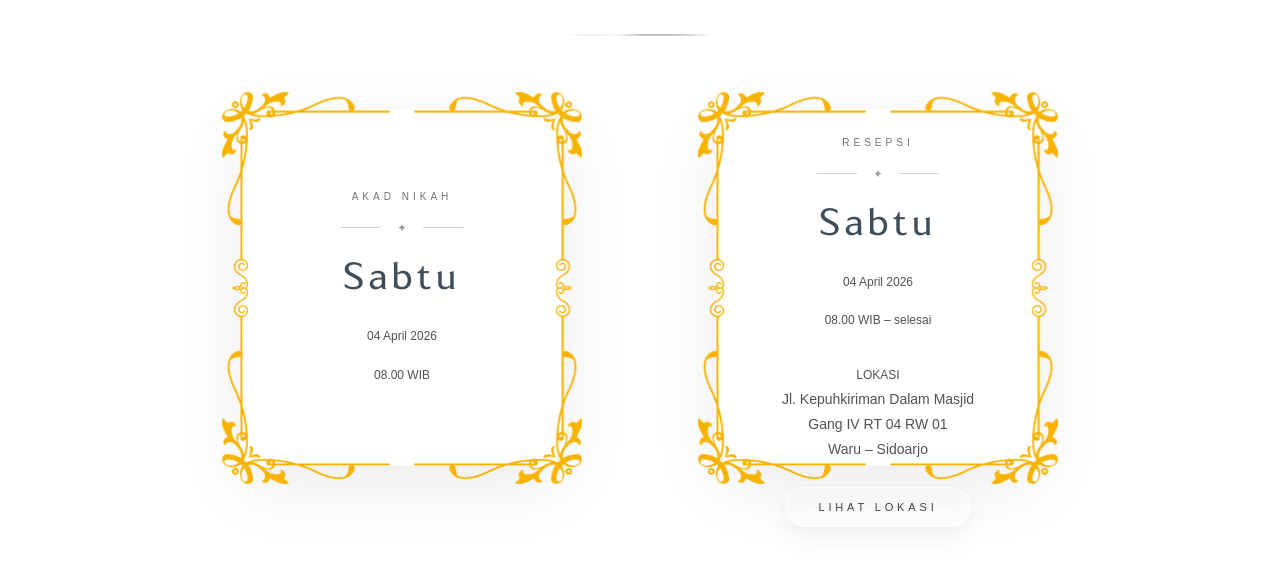
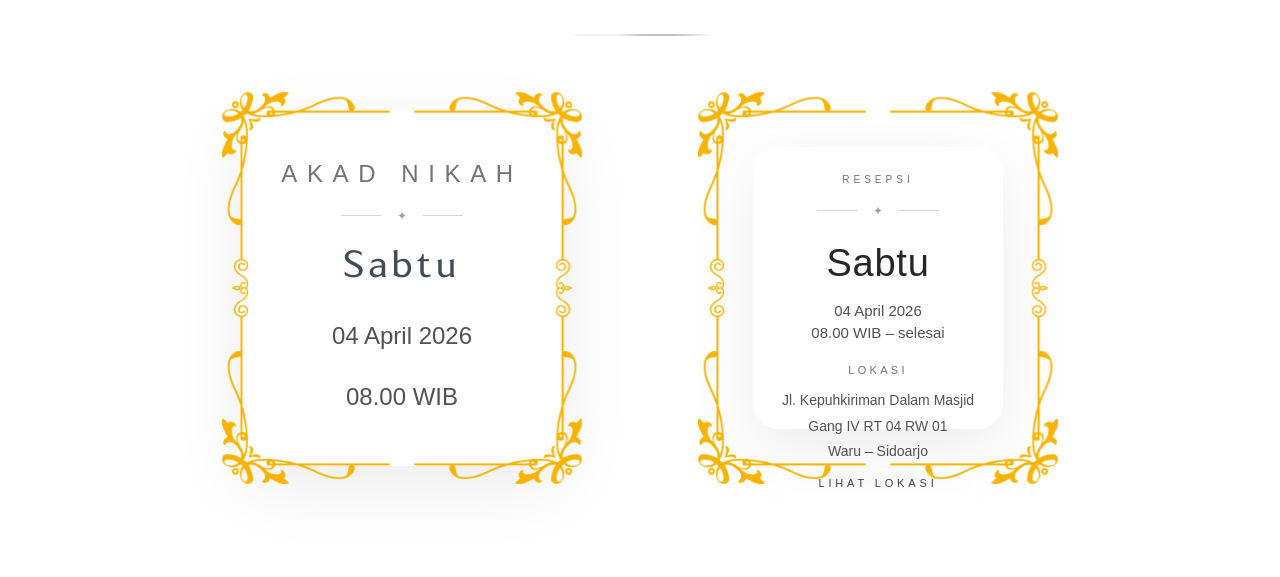
Before and after one commit to swakastudio/duajemari, a Next.js app: page /firoh-arofi/invitation in a window 1280 px wide. Shown: the part 3210-3787 px from the top of the page. Built offline with nearby package versions, Linux system fonts and the light colour scheme.

Commit message:
Update HariBahagia.tsx

```diff
--- a/app/(wedding)/firoh-arofi/components/HariBahagia.tsx
+++ b/app/(wedding)/firoh-arofi/components/HariBahagia.tsx
@@ -67,7 +67,7 @@ px-6
 ">
 
 
-<p className="text-[10px] tracking-[0.4em] text-neutral-500">
+<p className="text-[24px] tracking-[0.4em] text-neutral-500">
 AKAD NIKAH
 </p>
 
@@ -89,7 +89,7 @@ Sabtu
 
 
 <p className="
-text-[12px]
+text-[24px]
 leading-[1.9]
 text-neutral-600
 mt-4
@@ -102,7 +102,7 @@ mx-auto
 
 
 <p className="
-text-[12px]
+text-[24px]
 leading-[1.9]
 text-neutral-600
 mt-4
@@ -139,85 +139,52 @@ className="absolute inset-0 w-full h-full object-contain pointer-events-none z-1
 
 <div className="
 absolute
-top-[18px]
-bottom-[18px]
-left-[18px]
-right-[18px]
-bg-white/15
+top-[55px]
+bottom-[55px]
+left-[55px]
+right-[55px]
+
+bg-white/70
 backdrop-blur-xl
 rounded-[26px]
-border border-white/3
+border border-white/40
 shadow-[0_20px_70px_rgba(0,0,0,0.08)]
+
 flex
 flex-col
-items-center
 text-center
 px-6
 py-6
 ">
 
-
 <p className="text-[10px] tracking-[0.4em] text-neutral-500">
 RESEPSI
 </p>
 
-
-<div className="flex items-center gap-4 my-4">
-
+<div className="flex items-center justify-center gap-4 my-4">
 <div className="w-10 h-[1px] bg-neutral-300"></div>
-
 <span className="text-neutral-400 text-xs">✦</span>
-
 <div className="w-10 h-[1px] bg-neutral-300"></div>
-
 </div>
 
-
-<h3 className="font-ltsip text-[38px] tracking-[0.06em] text-[#3f4d58]">
+<h3 className="text-[38px] font-light text-neutral-800 tracking-[0.02em]">
 Sabtu
 </h3>
 
-
-<p className="
-text-[12px]
-leading-[1.9]
-text-neutral-600
-mt-4
-max-w-[260px]
-mx-auto
-"
->
+<p className="mt-2 text-[15px] text-neutral-600">
 04 April 2026
 </p>
 
-
-<p className="
-text-[12px]
-leading-[1.9]
-text-neutral-600
-mt-4
-max-w-[260px]
-mx-auto
-"
->
+<p className="text-[15px] text-neutral-600">
 08.00 WIB – selesai
 </p>
-
 
 
 {/* ADDRESS */}
 
 <div className="mt-4 text-[14px] leading-[1.8] text-neutral-600">
 
-<p className="
-text-[12px]
-leading-[1.9]
-text-neutral-600
-mt-4
-max-w-[260px]
-mx-auto
-"
->
+<p className="mb-2 text-[11px] tracking-[0.3em] text-neutral-500">
 LOKASI
 </p>
 
@@ -230,7 +197,6 @@ Waru – Sidoarjo
 </div>
 
 
-
 {/* BUTTON */}
 
 <a
@@ -238,17 +204,12 @@ href="https://maps.app.goo.gl/KyBmg8SrXz88uX1n9"
 target="_blank"
 rel="noreferrer"
 className="
-mt-6
+mt-auto
 inline-flex
 items-center
 justify-center
-px-8
-py-[11px]
-
-text-[11px]
-tracking-[0.35em]
-text-neutral-700
-
+px-7
+py-[10px]
 rounded-full
 
 bg-white/20
@@ -257,22 +218,22 @@ backdrop-blur-md
 border
 border-white/40
 
-shadow-[0_8px_30px_rgba(0,0,0,0.08)]
+text-[11px]
+tracking-[0.35em]
+text-neutral-700
 
-transition-all
+transition
 duration-500
 
 hover:bg-white/40
-hover:shadow-[0_15px_40px_rgba(0,0,0,0.15)]
 hover:-translate-y-[2px]
-hover:scale-[1.03]
+hover:shadow-lg
 "
 >
 
 LIHAT LOKASI
 
 </a>
-
 
 </div>
 
```
